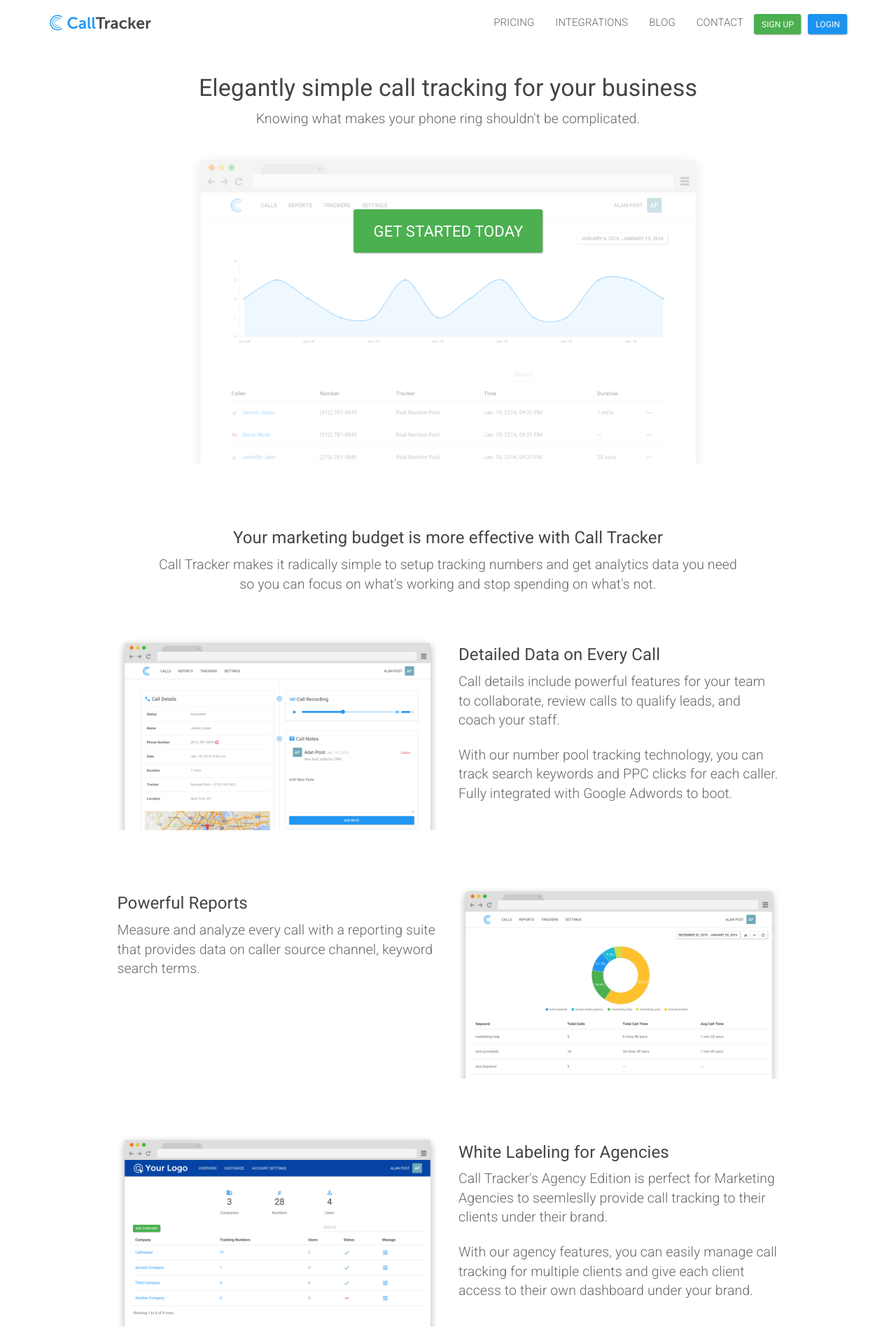
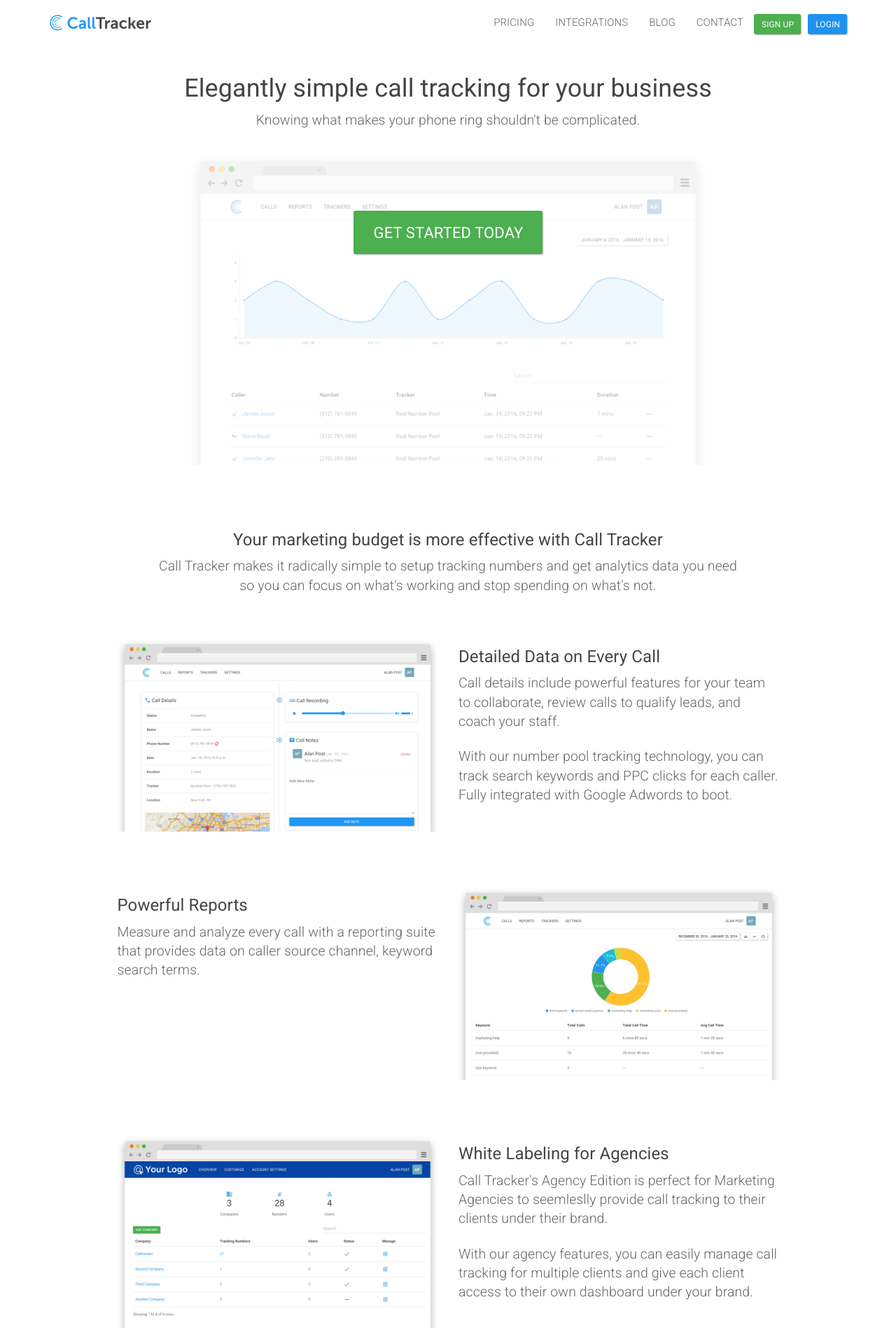
Before and after one commit to sumonst21/calltrackerio-site, a Jekyll site: the page built from index.html, in a window 1280 px wide. Shown: the top 1920 px of the page at 70% size. Built offline with Jekyll 4.4.1, drawn with Linux system fonts in a browser that asks for light colours.

Commit message:
change heading to be h1 for better seo

```diff
--- a/css/style.scss
+++ b/css/style.scss
@@ -25,6 +25,9 @@
 }
 .w-80 {
   width: 80px;
+}
+.heading-hero {
+  font-size: 36px;
 }
 .post-preview a:hover {
   text-decoration: none;
--- a/index.html
+++ b/index.html
@@ -8,7 +8,7 @@
 	<div class="container">
 		<div class="row p-b-10">
 			<div class="col-md-12 text-center">
-				<h3>Elegantly simple call tracking for your business</h3>
+				<h1 class="heading-hero">Elegantly simple call tracking for your business</h1>
 				<p class="lead">Knowing what makes your phone ring shouldn't be complicated.</p>
 		</div>
 		</div>
```
